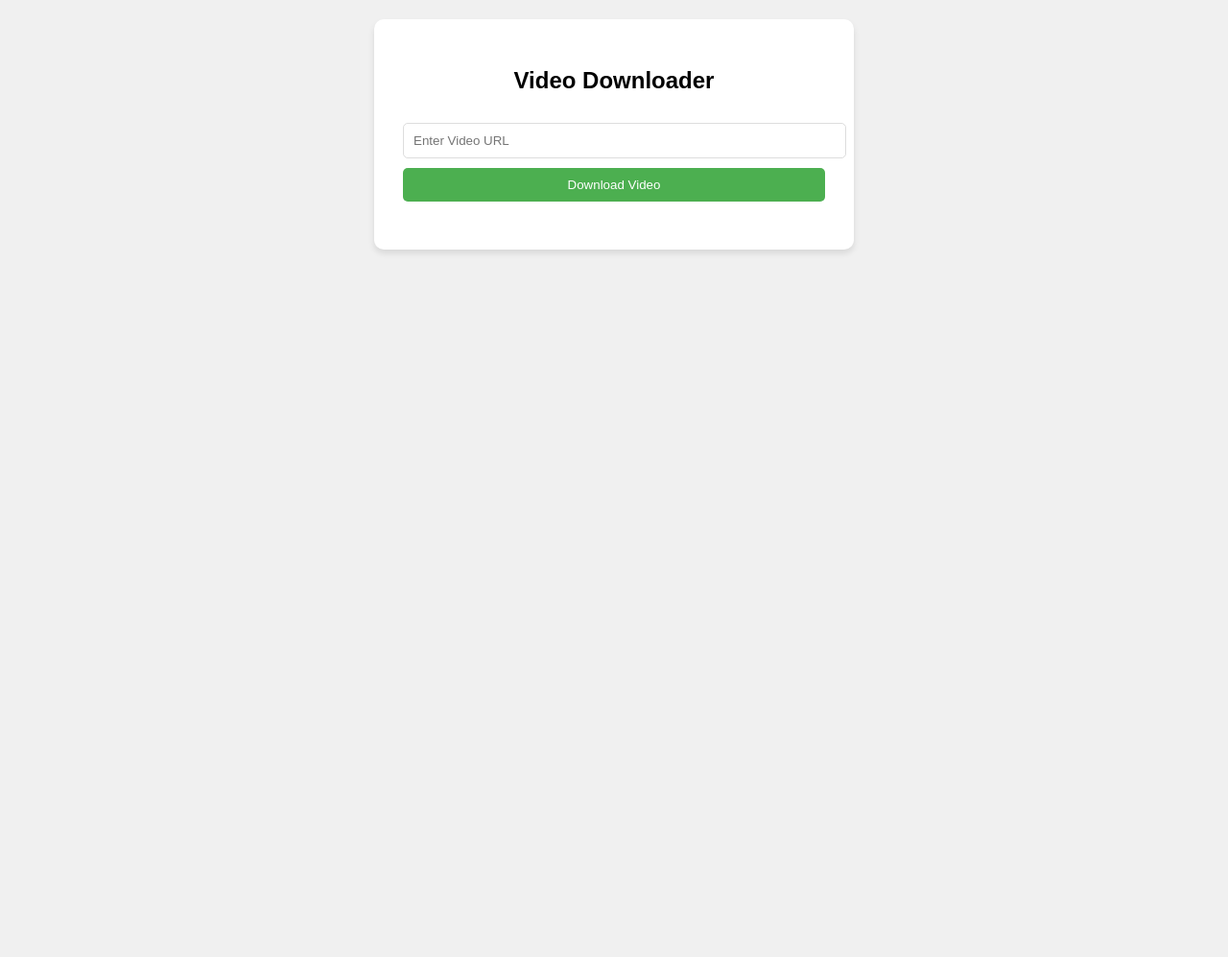
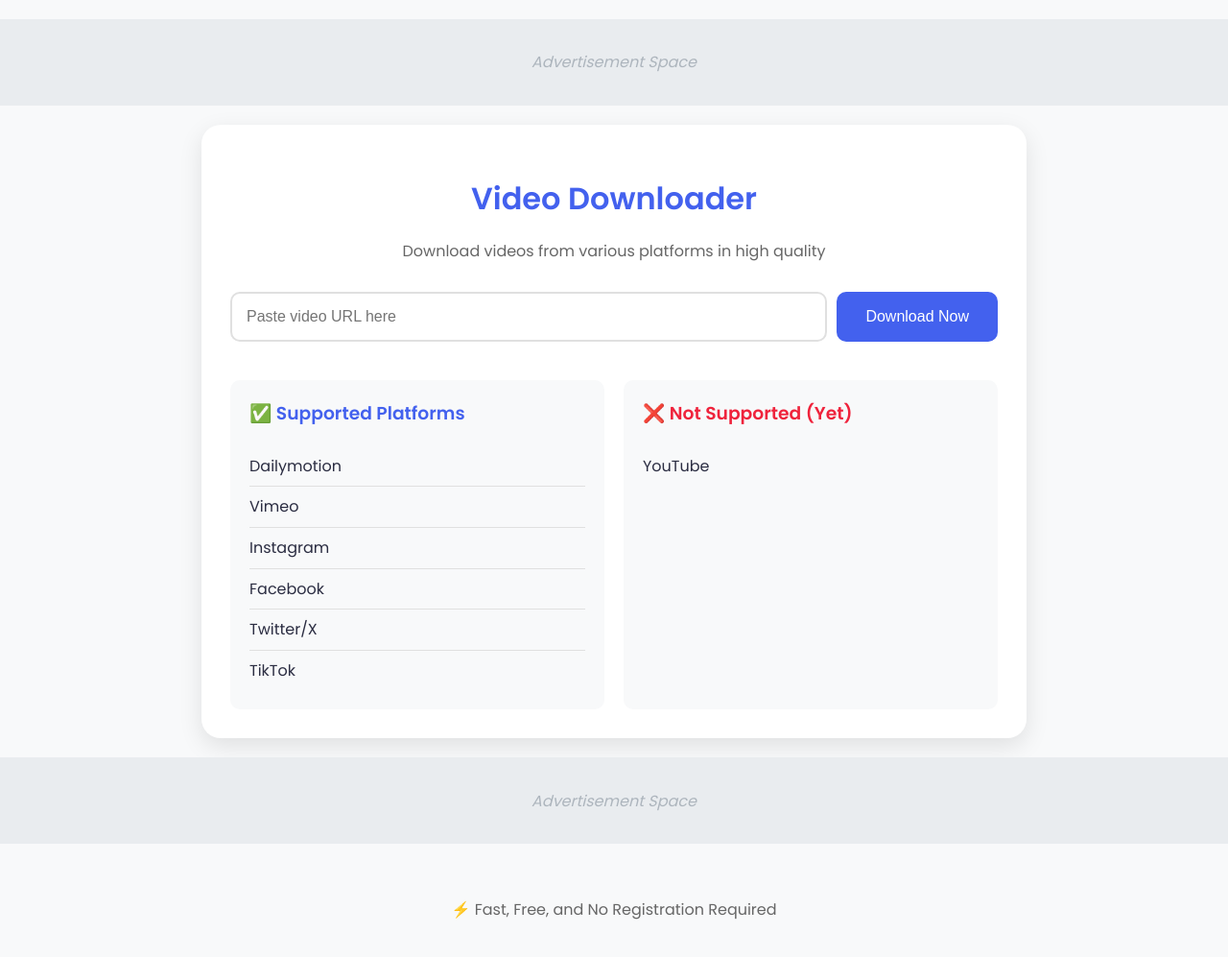
Before and after one commit to ksh168/video-downloader, a Flask app: page / in a window 1280 px wide. Shown: the whole page at 96% size. Before the commit the page ends 264 px from the top, so only its background shows below. Run offline with Flask 3, Linux system fonts and the light colour scheme; parts of the project's set-up code (start-up, migrations or seed data) failed here and were passed over; some libraries are stand-ins or nearby versions.

Commit message:
UI changes

```diff
--- a/static/css/styles.css
+++ b/static/css/styles.css
@@ -1,65 +1,186 @@
+:root {
+  --primary-color: #4361ee;
+  --secondary-color: #3f37c9;
+  --error-color: #ef233c;
+  --success-color: #2ec4b6;
+  --background-color: #f8f9fa;
+  --text-color: #2b2d42;
+}
+
 body {
-  font-family: Arial, sans-serif;
-  max-width: 500px;
-  margin: 0 auto;
-  padding: 20px;
+  font-family: 'Poppins', sans-serif;
+  margin: 0;
+  padding: 0;
+  background-color: var(--background-color);
+  color: var(--text-color);
+  line-height: 1.6;
+}
+
+.container {
+  max-width: 800px;
+  margin: 20px auto;
+  padding: 30px;
+  background-color: white;
+  border-radius: 20px;
+  box-shadow: 0 8px 24px rgba(0, 0, 0, 0.1);
+}
+
+h1 {
   text-align: center;
-  background-color: #f0f0f0;
+  color: var(--primary-color);
+  margin-bottom: 10px;
 }
-.container {
-  background-color: white;
-  padding: 30px;
+
+.subtitle {
+  text-align: center;
+  color: #666;
+  margin-bottom: 30px;
+}
+
+.input-group {
+  display: flex;
+  gap: 10px;
+  margin-bottom: 20px;
+}
+
+input {
+  flex: 1;
+  padding: 15px;
+  border: 2px solid #e0e0e0;
   border-radius: 10px;
-  box-shadow: 0 4px 6px rgba(0, 0, 0, 0.1);
+  font-size: 16px;
+  transition: border-color 0.3s;
 }
-input {
-  width: 100%;
-  padding: 10px;
-  margin: 10px 0;
-  border: 1px solid #ddd;
-  border-radius: 5px;
+
+input:focus {
+  border-color: var(--primary-color);
+  outline: none;
 }
+
 button {
-  width: 100%;
-  padding: 10px;
-  background-color: #4caf50;
+  padding: 15px 30px;
+  background-color: var(--primary-color);
   color: white;
   border: none;
-  border-radius: 5px;
+  border-radius: 10px;
+  font-size: 16px;
   cursor: pointer;
   transition: background-color 0.3s;
 }
+
 button:hover {
-  background-color: #45a049;
+  background-color: var(--secondary-color);
 }
-#status {
-  margin-top: 20px;
+
+.platform-info {
+  display: flex;
+  justify-content: space-between;
+  margin-top: 40px;
+  gap: 20px;
+}
+
+.support-section {
+  flex: 1;
+  padding: 20px;
+  background-color: #f8f9fa;
+  border-radius: 10px;
+}
+
+.support-section h3 {
+  color: var(--primary-color);
+  margin-top: 0;
+}
+
+.support-section.not-supported h3 {
+  color: var(--error-color);
+}
+
+.support-section ul {
+  list-style: none;
+  padding: 0;
+  margin: 0;
+}
+
+.support-section li {
+  padding: 8px 0;
+  border-bottom: 1px solid #e0e0e0;
+}
+
+.support-section li:last-child {
+  border-bottom: none;
+}
+
+.ad-space-top,
+.ad-space-bottom {
+  width: 100%;
+  height: 90px;
+  margin: 20px 0;
+}
+
+.ad-placeholder {
+  width: 100%;
+  height: 100%;
+  background-color: #e9ecef;
+  display: flex;
+  align-items: center;
+  justify-content: center;
+  color: #adb5bd;
+  font-style: italic;
+}
+
+footer {
+  text-align: center;
+  padding: 20px;
   color: #666;
 }
-.error {
-  color: red;
-}
-.download-button {
-  display: inline-block;
-  margin-top: 20px;
-  padding: 10px;
-  background-color: #4caf50;
-  color: white;
-  border-radius: 5px;
-  text-decoration: none;
-  cursor: pointer;
-}
+
 .loader {
-  border: 8px solid #f3f3f3;
-  border-top: 8px solid #3498db;
+  border: 4px solid #f3f3f3;
+  border-top: 4px solid var(--primary-color);
   border-radius: 50%;
   width: 40px;
   height: 40px;
+  margin: 20px auto;
   animation: spin 1s linear infinite;
-  margin: 20px auto;
 }
 
 @keyframes spin {
   0% { transform: rotate(0deg); }
   100% { transform: rotate(360deg); }
 }
+
+.download-button {
+  display: inline-block;
+  margin-top: 20px;
+  padding: 15px 30px;
+  background-color: var(--success-color);
+  color: white;
+  border-radius: 10px;
+  text-decoration: none;
+  transition: transform 0.3s;
+}
+
+.download-button:hover {
+  transform: translateY(-2px);
+}
+
+.error {
+  color: var(--error-color);
+  text-align: center;
+  padding: 10px;
+}
+
+@media (max-width: 768px) {
+  .container {
+    margin: 10px;
+    padding: 20px;
+  }
+
+  .input-group {
+    flex-direction: column;
+  }
+
+  .platform-info {
+    flex-direction: column;
+  }
+}
--- a/templates/index.html
+++ b/templates/index.html
@@ -5,22 +5,64 @@
     <meta name="viewport" content="width=device-width, initial-scale=1.0" />
     <title>Video Downloader</title>
     <link rel="stylesheet" href="{{ url_for('static', filename='css/styles.css') }}" />
+    <link href="https://fonts.googleapis.com/css2?family=Poppins:wght@400;500;600&display=swap" rel="stylesheet">
   </head>
   <body>
+    <div class="ad-space-top">
+      <!-- Space for future ads -->
+      <div class="ad-placeholder">Advertisement Space</div>
+    </div>
+
     <div class="container">
-      <h2>Video Downloader</h2>
+      <h1>Video Downloader</h1>
+      <p class="subtitle">Download videos from various platforms in high quality</p>
+
       <form id="downloadForm">
-        <input
-          type="text"
-          id="videoUrl"
-          placeholder="Enter Video URL"
-          required
-        />
-        <button type="submit">Download Video</button>
+        <div class="input-group">
+          <input
+            type="text"
+            id="videoUrl"
+            placeholder="Paste video URL here"
+            required
+          />
+          <button type="submit">Download Now</button>
+        </div>
       </form>
+
       <div id="status"></div>
       <div id="loader" class="loader" style="display: none;"></div>
+
+      <div class="platform-info">
+        <div class="support-section">
+          <h3>✅ Supported Platforms</h3>
+          <ul>
+            <li>Dailymotion</li>
+            <li>Vimeo</li>
+            <li>Instagram</li>
+            <li>Facebook</li>
+            <li>Twitter/X</li>
+            <li>TikTok</li>
+          </ul>
+        </div>
+
+        <div class="support-section not-supported">
+          <h3>❌ Not Supported (Yet)</h3>
+          <ul>
+            <li>YouTube</li>
+          </ul>
+        </div>
+      </div>
     </div>
+
+    <div class="ad-space-bottom">
+      <!-- Space for future ads -->
+      <div class="ad-placeholder">Advertisement Space</div>
+    </div>
+
+    <footer>
+      <p>⚡ Fast, Free, and No Registration Required</p>
+    </footer>
+
     <script src="{{ url_for('static', filename='js/script.js') }}"></script>
     <script src="https://cdn.socket.io/4.0.0/socket.io.min.js"></script>
   </body>
```
Also changed, not shown: 1 other file.
